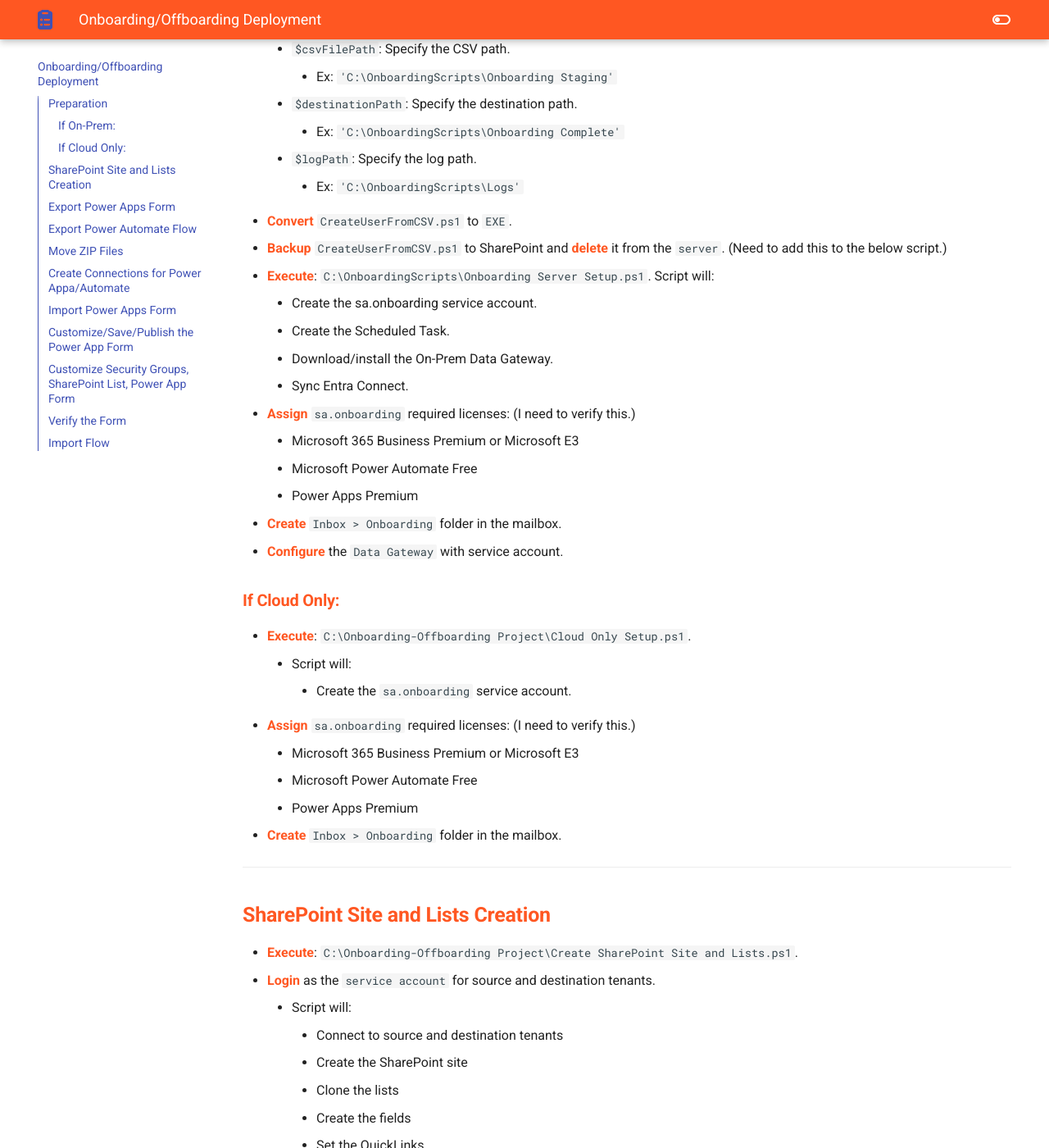
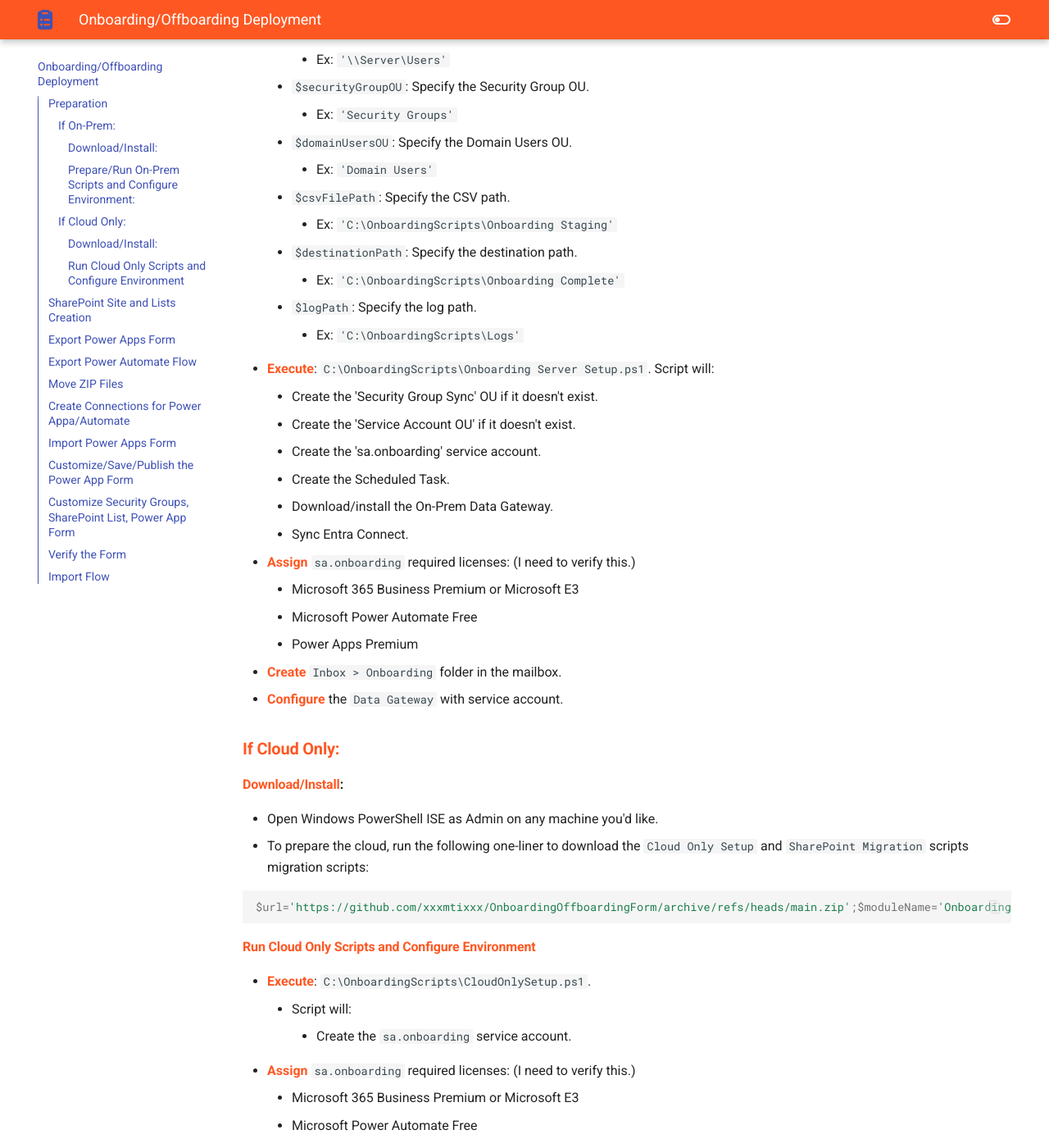
Before and after one commit to xxxmtixxx/Onboarding-Offboarding-Intune-Assets-Reporting, an MkDocs documentation site: the page built from docs/2 Onboarding Offboarding Deployment.md, in a window 1280 px wide and 1400 px high, scrolled down 1328 px. Shown: the whole window at 82% size. Built offline with MkDocs 1.6.1 and Material for MkDocs 9.7.7, drawn with Linux system fonts in a browser that asks for light colours; some of the changed text lies outside the part shown.

````diff
--- a/docs/2 Onboarding Offboarding Deployment.md
+++ b/docs/2 Onboarding Offboarding Deployment.md
@@ -3,6 +3,17 @@
 ## **Preparation**
 
 ### **If On-Prem:**
+
+#### **Download/Install**:
+
+- Open Windows PowerShell ISE as Admin on the server running Entra Connect.
+- To prepare the server component that will handle the user creation, run the following one-liner:
+
+```powershell
+$url='https://github.com/xxxmtixxx/OnboardingOffboardingForm/archive/refs/heads/main.zip';$moduleName='OnboardingOffboardingForm';$tempPath=Join-Path $env:TEMP ($moduleName+'.zip');Invoke-WebRequest -Uri $url -OutFile $tempPath;$tempDir='.'+$moduleName+'_temp';$extractPath=Join-Path $HOME $tempDir;Expand-Archive -Path $tempPath -DestinationPath $extractPath -Force;$rootFiles=Get-ChildItem -Path (Join-Path $extractPath 'OnboardingOffboardingForm-main') -Filter *.ps1 | Where-Object { $_.Name -ne 'CloudOnlySetup.ps1' };$onboardingFolder=Join-Path $extractPath ('OnboardingOffboardingForm-main\OnboardingScripts\*');$targetOnboardingFolder='C:\OnboardingScripts';if (!(Test-Path $targetOnboardingFolder)) {New-Item -Path $targetOnboardingFolder -ItemType Directory | Out-Null};$rootFiles | Copy-Item -Destination $targetOnboardingFolder;Copy-Item -Path $onboardingFolder -Destination $targetOnboardingFolder -Recurse -Force;Remove-Item -Path $extractPath -Recurse -Force
+```
+
+- The script extract everything to `C:\OnboardingScript`.
 
 **Onboarding Server Setup.ps1** is a PowerShell script designed to automate the initial configuration of an Active Directory environment for new user onboarding. It performs a variety of tasks to ensure that the necessary infrastructure and accounts are in place for a smooth onboarding process.
 
@@ -26,13 +37,13 @@
     - Post-Processing Cleanup: Moves processed CSV files to a 'Completed' directory to maintain organization.
     - Azure AD Integration: Initiates a delta sync with Azure AD Connect to update Azure AD with the changes made in the local AD environment.
 
-- **Initiate** the `Prepare Onboarding/Offboarding Data Gateway` script in `Datto` against a `secondary DC`.
-    - Script will:
-        - Copy all files into `C:\OnboardingScript`
-- **Remote** into the machine.
+**CreateUsersScheduledTask.xml** is a scheduled task which will be modified and created during the `Onboarding Server Setup.ps1` process.
+
+#### **Prepare/Run On-Prem Scripts and Configure Environment**:
+
 - **Customize** `CreateUserFromCSV.ps1` with client details.
     - `$externalDomain`: Specify the external domain name.
-        - Ex: `'google.com'`
+        - Ex: `'yourdomain.com'`
     - `$homeDrive`: Specify Home Drive Letter.
         - Ex: `'U:'`
     - `$homeDirectory`: Specify the shared Home Drive path.
@@ -47,10 +58,10 @@
         - Ex: `'C:\OnboardingScripts\Onboarding Complete'`
     - `$logPath`: Specify the log path.
         - Ex: `'C:\OnboardingScripts\Logs'`
-- **Convert** `CreateUserFromCSV.ps1` to `EXE`.
-- **Backup** `CreateUserFromCSV.ps1` to SharePoint and **delete** it from the `server`. (Need to add this to the below script.)
 - **Execute**: `C:\OnboardingScripts\Onboarding Server Setup.ps1`. Script will:
-    - Create the sa.onboarding service account.
+    - Create the 'Security Group Sync' OU if it doesn't exist.
+    - Create the 'Service Account OU' if it doesn't exist.
+    - Create the 'sa.onboarding' service account.
     - Create the Scheduled Task.
     - Download/install the On-Prem Data Gateway.
     - Sync Entra Connect.
@@ -61,9 +72,20 @@
 - **Create** `Inbox > Onboarding` folder in the mailbox.
 - **Configure** the `Data Gateway` with service account.
 
+### **If Cloud Only:**
 
-### **If Cloud Only:**
-- **Execute**: `C:\Onboarding-Offboarding Project\Cloud Only Setup.ps1`.
+#### **Download/Install**:
+
+- Open Windows PowerShell ISE as Admin on any machine you'd like.
+- To prepare the cloud, run the following one-liner to download the `Cloud Only Setup` and `SharePoint Migration` scripts migration scripts:
+
+```powershell
+$url='https://github.com/xxxmtixxx/OnboardingOffboardingForm/archive/refs/heads/main.zip';$moduleName='OnboardingOffboardingForm';$tempPath=Join-Path $env:TEMP ($moduleName+'.zip');Invoke-WebRequest -Uri $url -OutFile $tempPath;$tempDir='.'+$moduleName+'_temp';$extractPath=Join-Path $HOME $tempDir;Expand-Archive -Path $tempPath -DestinationPath $extractPath -Force;$rootFiles=Get-ChildItem -Path (Join-Path $extractPath 'OnboardingOffboardingForm-main') -Filter *.ps1;$targetOnboardingFolder='C:\OnboardingScripts';if (!(Test-Path $targetOnboardingFolder)) {New-Item -Path $targetOnboardingFolder -ItemType Directory | Out-Null};$rootFiles | Copy-Item -Destination $targetOnboardingFolder;Remove-Item -Path $extractPath -Recurse -Force
+```
+
+#### **Run Cloud Only Scripts and Configure Environment**
+
+- **Execute**: `C:\OnboardingScripts\CloudOnlySetup.ps1`.
     - Script will:
         - Create the `sa.onboarding` service account.
 - **Assign** `sa.onboarding` required licenses: (I need to verify this.)
@@ -75,7 +97,7 @@
 ---
 
 ## **SharePoint Site and Lists Creation**
-- **Execute**: `C:\Onboarding-Offboarding Project\Create SharePoint Site and Lists.ps1`.
+- **Execute**: `C:\OnboardingScripts\SharePoint Migration`.
 - **Login** as the `service account` for source and destination tenants.
     - Script will:
         - Connect to source and destination tenants
````
Also changed, not shown: docs/3 Intune App Deployment.md (+1 -1 lines), docs/4 Intune App Packaging.md (+6 -1 lines), docs/assets/Intune_App_Package_1.png (added), docs/assets/Intune_App_Package_2.png (added).
